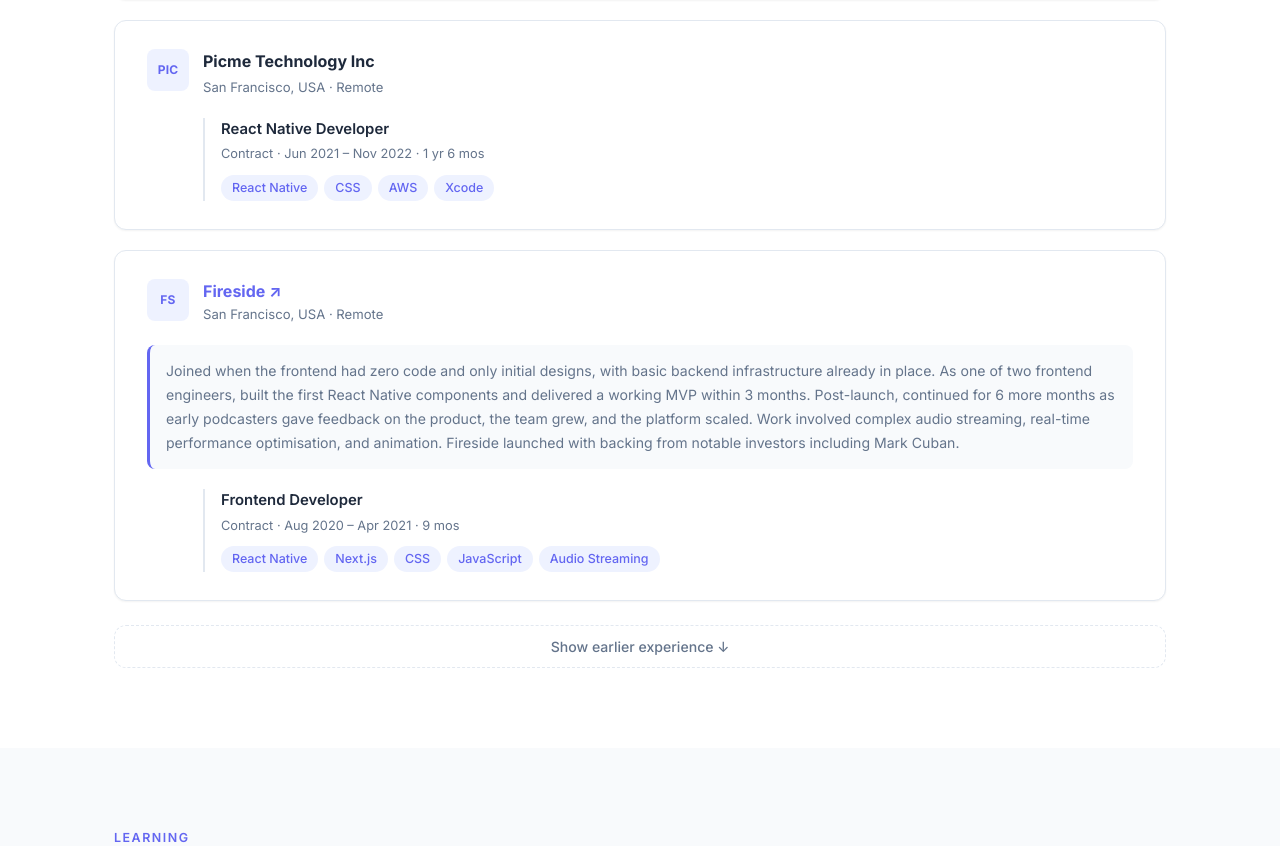
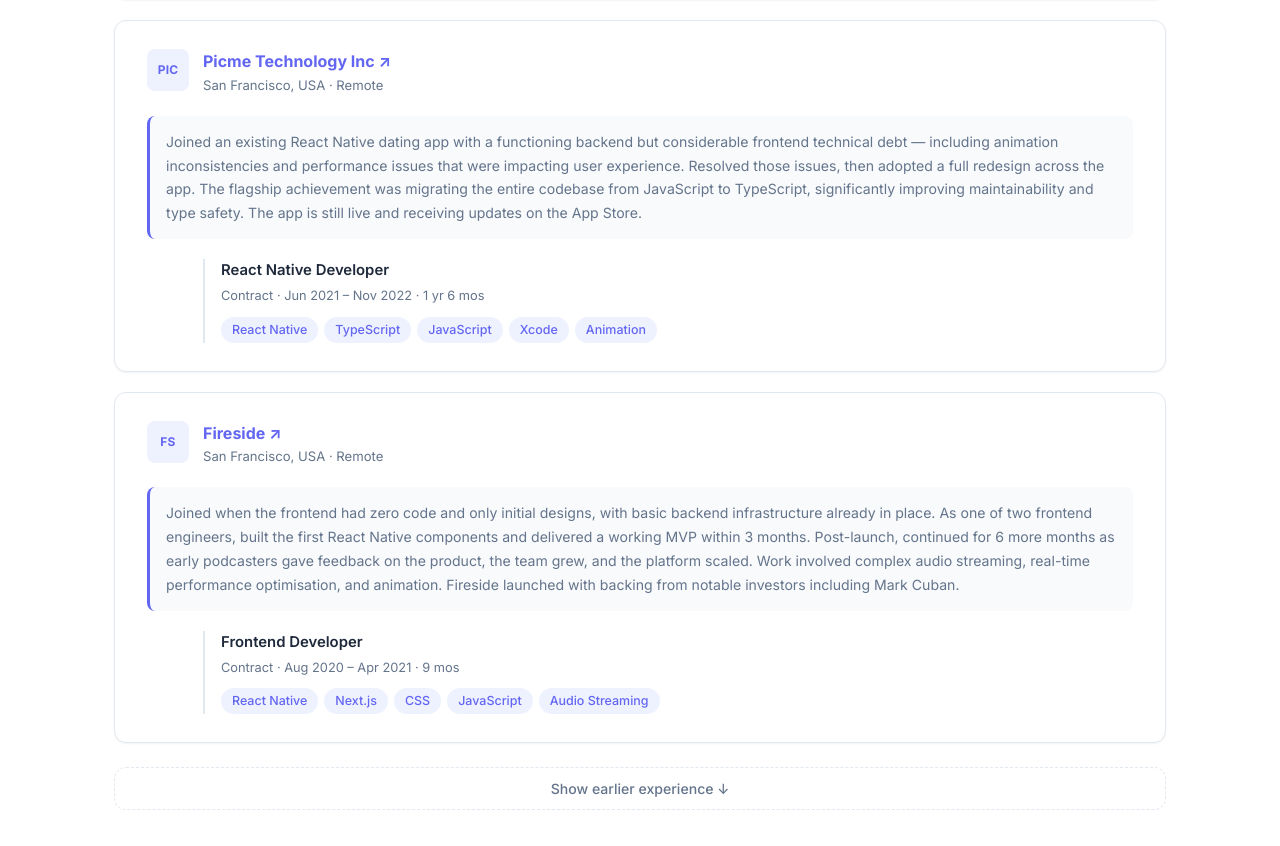
Before and after one commit to nataphilips/natalia-filippova, a React (Vite) app: page / in a window 1280 px wide. Shown: the part 2010-2856 px from the top of the page. Built offline with nearby package versions, Linux system fonts and the light colour scheme.

Commit message:
Add Picme description with refactor and TypeScript migration story
Co-Authored-By: Claude Sonnet 4.6 <noreply@anthropic.com>

```diff
--- a/src/components/Experience.tsx
+++ b/src/components/Experience.tsx
@@ -40,12 +40,14 @@ const experiences: ExperienceItem[] = [
     company: 'Picme Technology Inc',
     initials: 'PIC',
     location: 'San Francisco, USA · Remote',
+    link: 'https://picmedating.com/',
+    description: 'Joined an existing React Native dating app with a functioning backend but considerable frontend technical debt — including animation inconsistencies and performance issues that were impacting user experience. Resolved those issues, then adopted a full redesign across the app. The flagship achievement was migrating the entire codebase from JavaScript to TypeScript, significantly improving maintainability and type safety. The app is still live and receiving updates on the App Store.',
     roles: [
       {
         title: 'React Native Developer',
         period: 'Jun 2021 – Nov 2022 · 1 yr 6 mos',
         type: 'Contract',
-        tags: ['React Native', 'CSS', 'AWS', 'Xcode'],
+        tags: ['React Native', 'TypeScript', 'JavaScript', 'Xcode', 'Animation'],
       },
     ],
   },
```
